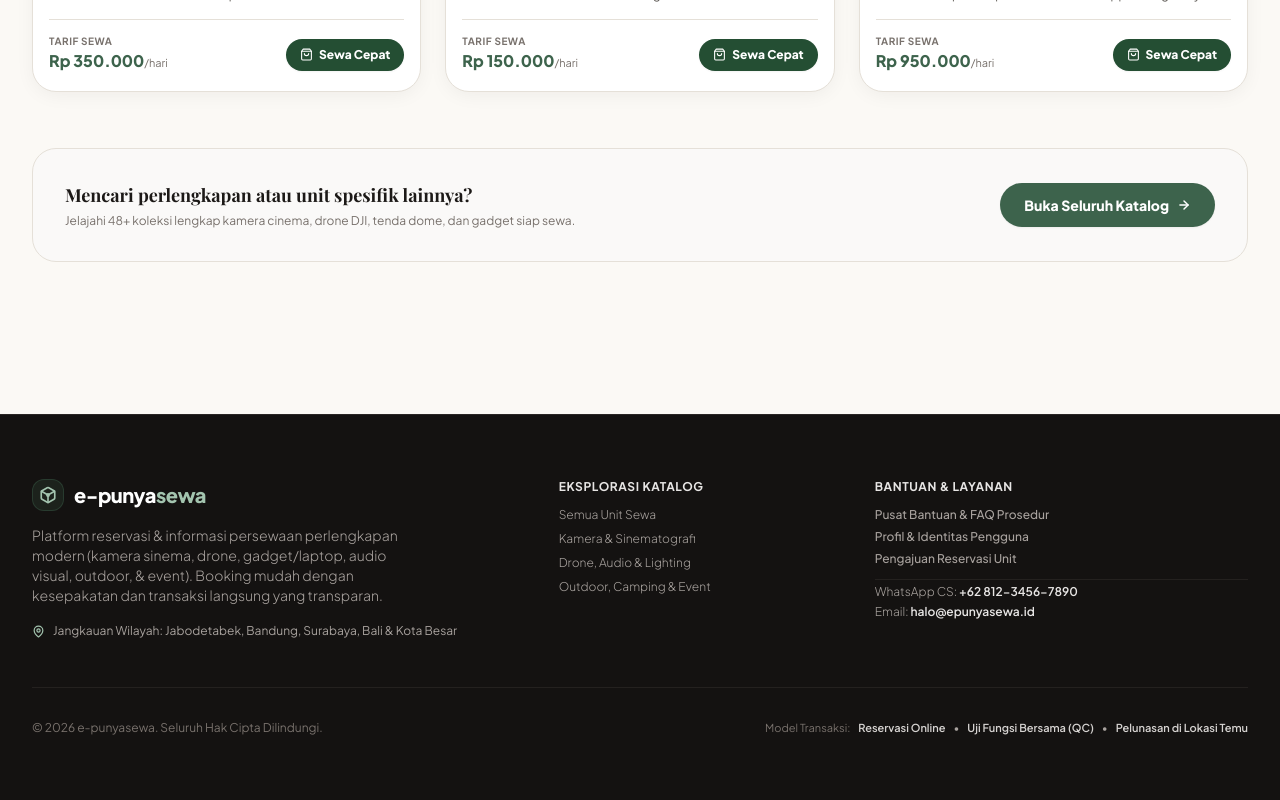
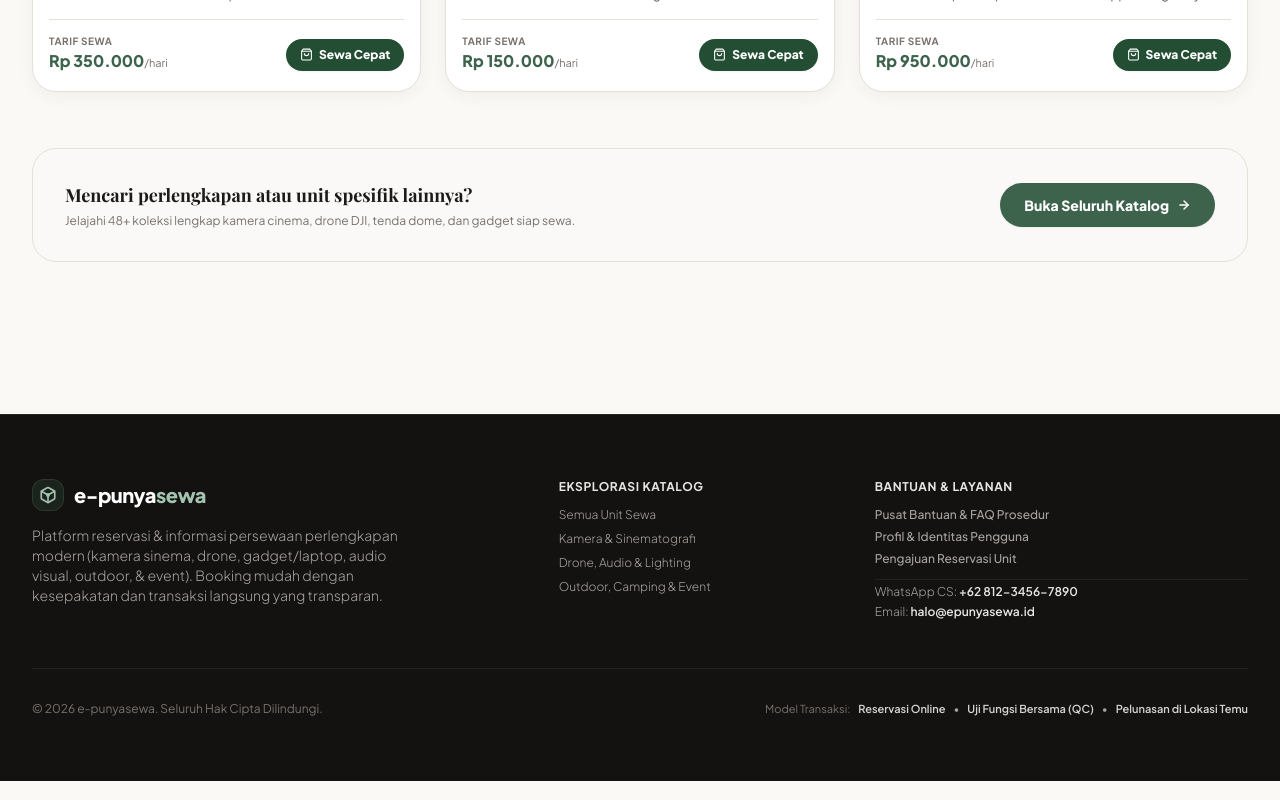
Before and after one commit to kangfuad/f-ecommerce, a Vue app: page / in a window 1280 px wide. Shown: the part 6043-6843 px from the top of the page. Built offline with nearby package versions, Linux system fonts and the light colour scheme; a web font is replaced by a local one.

Commit message:
refactor(footer): remove obsolete Jangkauan Wilayah text from footer

```diff
--- a/src/presentation/components/common/AppFooter.vue
+++ b/src/presentation/components/common/AppFooter.vue
@@ -1,6 +1,6 @@
 <script setup lang="ts">
 import { APP_CONFIG } from '@/core/config/app.config'
-import { IconLogo, IconLocation } from '@/presentation/components/icons'
+import { IconLogo } from '@/presentation/components/icons'
 </script>
 
 <template>
@@ -20,10 +20,6 @@ import { IconLogo, IconLocation } from '@/presentation/components/icons'
           <p class="text-xs sm:text-sm text-stone-400 leading-relaxed font-light max-w-sm">
             Platform reservasi & informasi persewaan perlengkapan modern (kamera sinema, drone, gadget/laptop, audio visual, outdoor, & event). Booking mudah dengan kesepakatan dan transaksi langsung yang transparan.
           </p>
-          <div class="flex items-center gap-2 text-xs text-stone-400 pt-1">
-            <IconLocation :size="13" class="text-forest-soft shrink-0" />
-            <span>Jangkauan Wilayah: Jabodetabek, Bandung, Surabaya, Bali & Kota Besar</span>
-          </div>
         </div>
 
         <!-- Col 2: Eksplorasi Kategori (3 cols) -->
```
